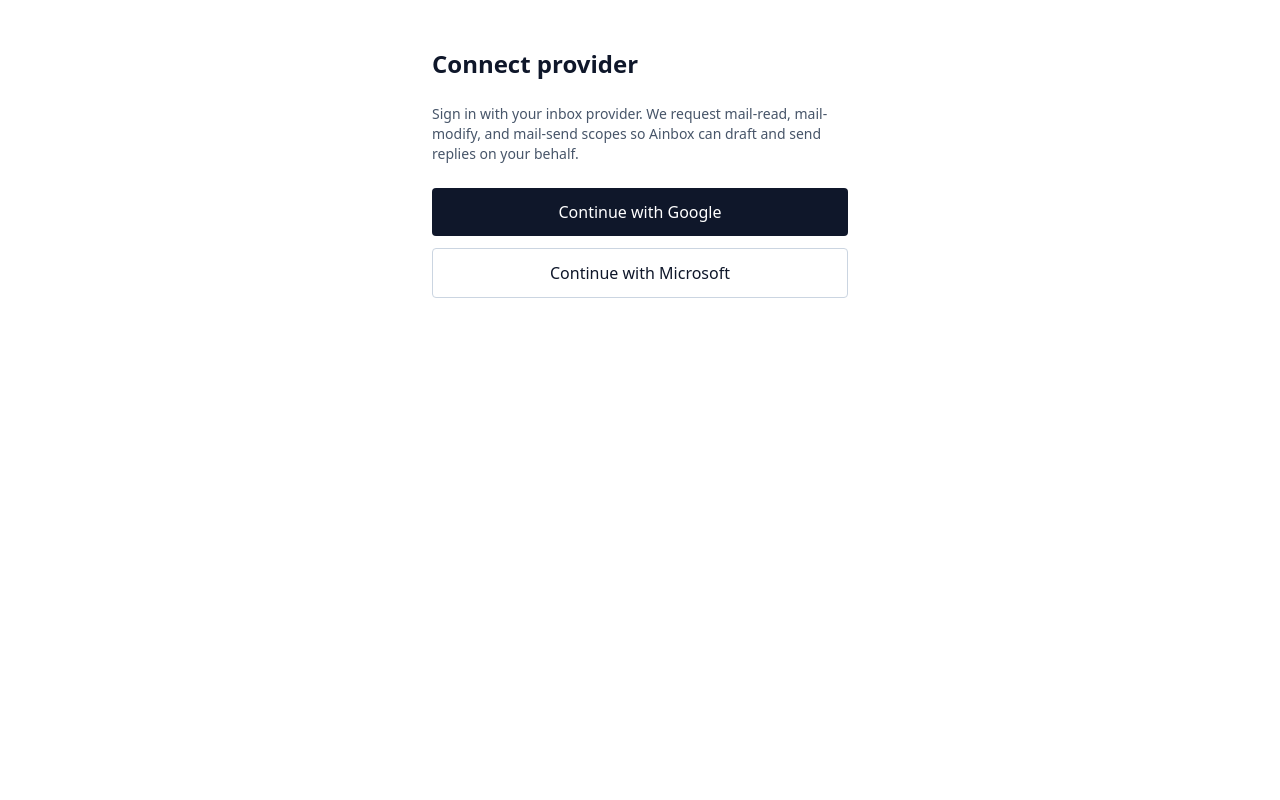
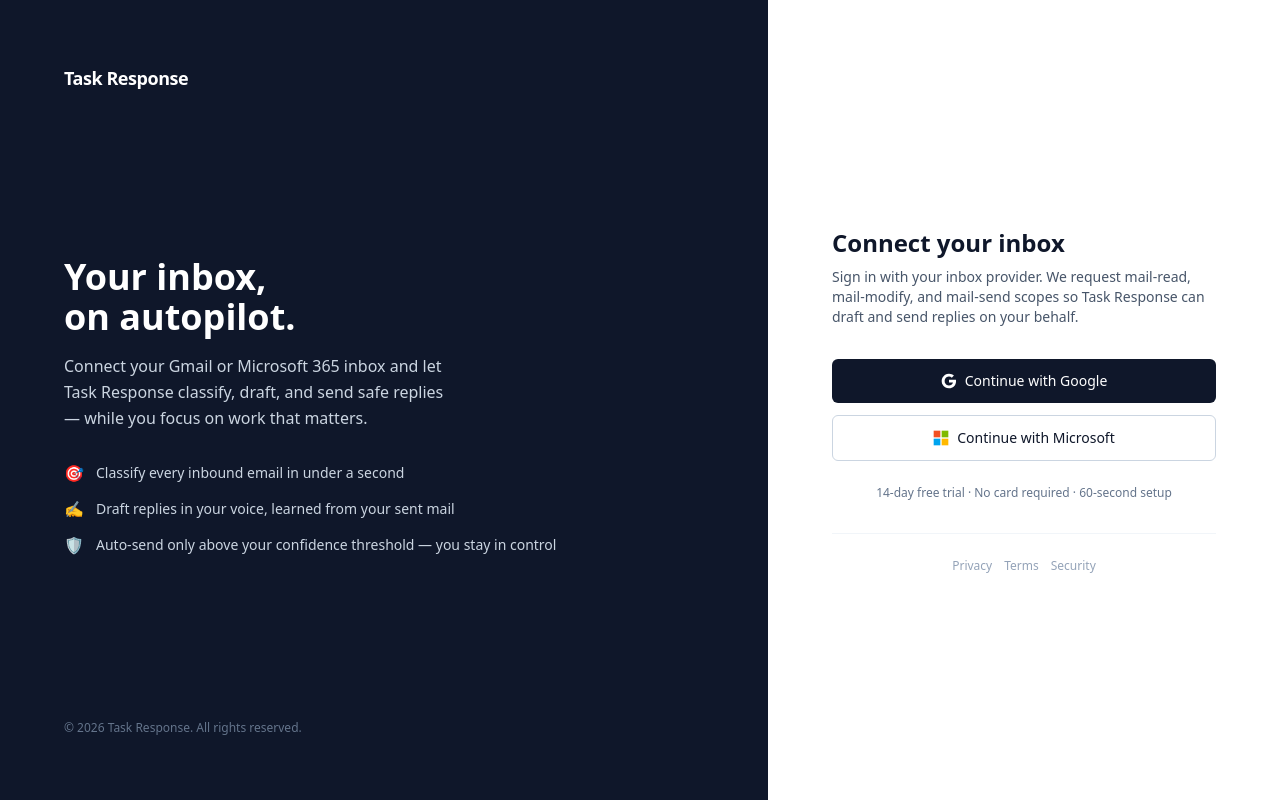
Before and after one commit to tenshimatt/ainbox, a Next.js app: page /connect in a window 1280 px wide. Built offline with nearby package versions, Linux system fonts and the light colour scheme.

Commit message:
TASK7544-19: Rebrand /connect as the signup landing (Rawgle visual pat
Vibe-code lane ('L1')
Generated by Pandomagic vibe-code lane
Co-Authored-By: Pandomagic Vibe Harness <tenshimatt@gmail.com>

```diff
--- a/src/app/connect/page.tsx
+++ b/src/app/connect/page.tsx
@@ -1,6 +1,9 @@
 'use client';
 /**
- * /connect — provider chooser (PRD §5.2, §7.1, §7.2).
+ * /connect — signup landing + provider chooser (PRD §5.2, §7.1, §7.2).
+ *
+ * Rawgle visual pattern: split-panel layout — brand/hero on the left,
+ * auth card on the right. Stacks to single column on mobile (375 px floor).
  *
  * Uses window.location.href for provider navigation (hard navigation)
  * to ensure the provider page is loaded in a fresh document context.
@@ -13,36 +16,116 @@
  *      navigation correctly (soft-nav context breaks route.fulfill
  *      for redirect status codes in Playwright ≥ 1.46).
  */
+import Link from 'next/link';
+
+const FEATURES = [
+  { icon: '🎯', label: 'Classify every inbound email in under a second' },
+  { icon: '✍️', label: 'Draft replies in your voice, learned from your sent mail' },
+  { icon: '🛡️', label: 'Auto-send only above your confidence threshold — you stay in control' },
+];
+
 export default function ConnectPage() {
   function go(path: string) {
     window.location.href = path;
   }
 
   return (
-    <main className="container mx-auto px-4 py-12 max-w-md">
-      <h1 className="text-2xl font-bold mb-6">Connect provider</h1>
-      <p className="text-sm text-slate-600 mb-6">
-        Sign in with your inbox provider. We request mail-read, mail-modify, and
-        mail-send scopes so Ainbox can draft and send replies on your behalf.
+    <div className="min-h-screen bg-white text-slate-900 flex flex-col sm:flex-row">
+      {/* ── Left panel: brand + value prop (hidden below sm) ── */}
+      <div className="hidden sm:flex sm:w-1/2 lg:w-3/5 bg-slate-900 text-white flex-col justify-between p-10 lg:p-16">
+        <div>
+          <Link href="/" className="text-lg font-semibold tracking-tight">
+            Task Response
+          </Link>
+        </div>
+
+        <div>
+          <h1 className="text-3xl lg:text-4xl font-bold leading-snug">
+            Your inbox,<br />on autopilot.
+          </h1>
+          <p className="mt-4 text-slate-300 text-base leading-relaxed max-w-sm">
+            Connect your Gmail or Microsoft 365 inbox and let Task Response
+            classify, draft, and send safe replies — while you focus on work
+            that matters.
           </p>
-      <div className="space-y-3">
+
+          <ul className="mt-8 space-y-4">
+            {FEATURES.map((f) => (
+              <li key={f.label} className="flex items-start gap-3 text-sm text-slate-300">
+                <span className="mt-0.5 text-base leading-none">{f.icon}</span>
+                <span>{f.label}</span>
+              </li>
+            ))}
+          </ul>
+        </div>
+
+        <p className="text-xs text-slate-500">
+          © 2026 Task Response. All rights reserved.
+        </p>
+      </div>
+
+      {/* ── Right panel: auth card ── */}
+      <div className="flex flex-1 flex-col items-center justify-center px-6 py-12 sm:px-10">
+        {/* Mobile-only wordmark */}
+        <div className="mb-8 sm:hidden">
+          <Link href="/" className="text-xl font-semibold tracking-tight">
+            Task Response
+          </Link>
+        </div>
+
+        <div className="w-full max-w-sm">
+          <h2 className="text-2xl font-bold">Connect your inbox</h2>
+          <p className="mt-2 text-sm text-slate-600">
+            Sign in with your inbox provider. We request mail-read, mail-modify,
+            and mail-send scopes so Task Response can draft and send replies on
+            your behalf.
+          </p>
+
+          <div className="mt-8 space-y-3">
             <button
               type="button"
               onClick={() => go('/connect/google')}
               aria-label="Continue with Google"
-          className="block w-full rounded bg-slate-900 px-4 py-3 text-center text-white hover:bg-slate-800"
+              className="flex w-full items-center justify-center gap-2 rounded-md bg-slate-900 px-4 py-3 text-sm font-medium text-white hover:bg-slate-800 focus-visible:outline focus-visible:outline-2 focus-visible:outline-offset-2 focus-visible:outline-slate-900"
             >
+              {/* Google "G" mark — inline SVG, no external asset */}
+              <svg viewBox="0 0 24 24" aria-hidden="true" className="h-4 w-4 fill-white">
+                <path d="M22.56 12.25c0-.78-.07-1.53-.2-2.25H12v4.26h5.92c-.26 1.37-1.04 2.53-2.21 3.31v2.77h3.57c2.08-1.92 3.28-4.74 3.28-8.09z" />
+                <path d="M12 23c2.97 0 5.46-.98 7.28-2.66l-3.57-2.77c-.98.66-2.23 1.06-3.71 1.06-2.86 0-5.29-1.93-6.16-4.53H2.18v2.84C3.99 20.53 7.7 23 12 23z" />
+                <path d="M5.84 14.09c-.22-.66-.35-1.36-.35-2.09s.13-1.43.35-2.09V7.07H2.18C1.43 8.55 1 10.22 1 12s.43 3.45 1.18 4.93l3.66-2.84z" />
+                <path d="M12 5.38c1.62 0 3.06.56 4.21 1.64l3.15-3.15C17.45 2.09 14.97 1 12 1 7.7 1 3.99 3.47 2.18 7.07l3.66 2.84c.87-2.6 3.3-4.53 6.16-4.53z" />
+              </svg>
               Continue with Google
             </button>
+
             <button
               type="button"
               onClick={() => go('/connect/microsoft')}
               aria-label="Continue with Microsoft"
-          className="block w-full rounded border border-slate-300 px-4 py-3 text-center hover:bg-slate-50"
+              className="flex w-full items-center justify-center gap-2 rounded-md border border-slate-300 px-4 py-3 text-sm font-medium text-slate-900 hover:bg-slate-50 focus-visible:outline focus-visible:outline-2 focus-visible:outline-offset-2 focus-visible:outline-slate-500"
             >
+              {/* Microsoft "⊞" mark — inline SVG */}
+              <svg viewBox="0 0 24 24" aria-hidden="true" className="h-4 w-4">
+                <path fill="#F25022" d="M1 1h10v10H1z" />
+                <path fill="#7FBA00" d="M13 1h10v10H13z" />
+                <path fill="#00A4EF" d="M1 13h10v10H1z" />
+                <path fill="#FFB900" d="M13 13h10v10H13z" />
+              </svg>
               Continue with Microsoft
             </button>
           </div>
-    </main>
+
+          <p className="mt-6 text-center text-xs text-slate-500">
+            14-day free trial · No card required · 60-second setup
+          </p>
+
+          <div className="mt-8 border-t border-slate-100 pt-6 text-center text-xs text-slate-400 space-x-3">
+            <Link href="/legal/privacy" className="hover:text-slate-600">Privacy</Link>
+            <Link href="/legal/terms" className="hover:text-slate-600">Terms</Link>
+            <Link href="/security" className="hover:text-slate-600">Security</Link>
+          </div>
+        </div>
+      </div>
+    </div>
   );
 }
```
Also changed, not shown: .archon/workflows/task-response-feature-vibe.yaml, 1 other file (tests, documents, lock files or other folders). Lines whose indentation alone changed are shown as unchanged.
